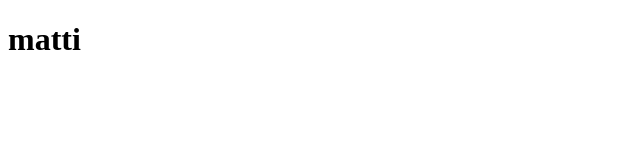
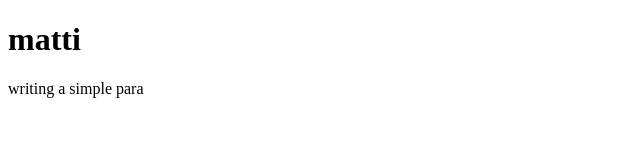
Before and after one commit to kaveeshamaddumabandara/sample1, a plain HTML site: page index.html in a window 1280 px wide. Shown: the whole page, without its empty margins (0-640 px from the left). Drawn offline with Linux system fonts and the light colour scheme.

Commit message:
index.html change

```diff
--- a/index.html
+++ b/index.html
@@ -7,5 +7,6 @@
 </head>
 <body>
      <h1>matti</h1>
+     <p> writing a simple para</p>
 </body>
 </html>
```
